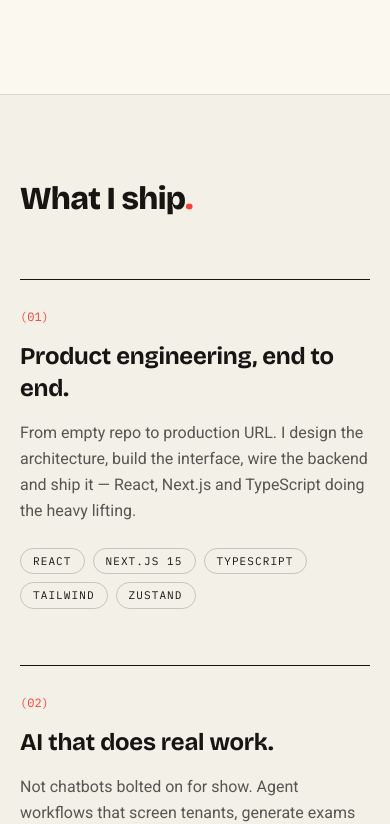
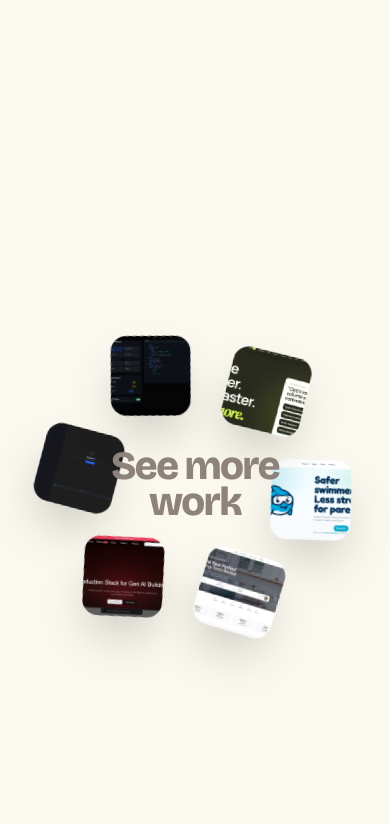
Before and after one commit to deepmroot/mandeep-portfolio, a React (Vite) app: page / in a window 390 px wide. Shown: the part 4708-5532 px from the top of the page. Built offline with nearby package versions, Linux system fonts and the light colour scheme.

Commit message:
Add See more work section: orbiting project tiles that rotate like clockwork and reverse with scroll direction, full-site black overlay crossfades in/out as you scroll through it

```diff
--- a/src/appart-theme/Portfolio.jsx
+++ b/src/appart-theme/Portfolio.jsx
@@ -77,6 +77,15 @@ const WORKS = [
     span: "md:col-span-2",
     aspect: "aspect-[21/9]",
   },
+];
+
+const SEE_MORE_ITEMS = [
+  { thumb: "/thumbs/becomeafish.jpg", tilt: -6 },
+  { thumb: "/thumbs/rentspace.jpg", tilt: 9 },
+  { thumb: "/thumbs/inferencesaver.jpg", tilt: -5 },
+  { thumb: "/thumbs/syntaxark.jpg", tilt: 7 },
+  { thumb: "/thumbs/promptline.jpg", tilt: -8 },
+  { thumb: "/thumbs/genericalternatives.jpg", tilt: 6 },
 ];
 
 const SHIPS = [
@@ -197,6 +206,11 @@ export default function Portfolio() {
   return (
     <MotionConfig reducedMotion="user">
       <main className="min-h-screen bg-[#fbf9ef] text-[#171412]">
+        <div
+          id="site-bg-overlay"
+          className="fixed inset-0 z-30 pointer-events-none bg-[#171412] opacity-0"
+          aria-hidden="true"
+        />
         <Header />
         <SideNav />
         <CornerName />
@@ -213,6 +227,7 @@ export default function Portfolio() {
         />
         <WorksIntro />
         <Works />
+        <SeeMoreWork />
         <Ships />
         <Kpis />
         <Contact />
@@ -815,6 +830,97 @@ function Works() {
   );
 }
 
+function SeeMoreWork() {
+  const ringRef = useRef(null);
+  const sectionRef = useRef(null);
+
+  useEffect(() => {
+    if (!ringRef.current) return undefined;
+    if (window.matchMedia("(prefers-reduced-motion: reduce)").matches) return undefined;
+
+    const tl = gsap.to(ringRef.current, {
+      rotation: 360,
+      duration: 50,
+      ease: "none",
+      repeat: -1,
+      transformOrigin: "50% 50%",
+    });
+
+    const st = ScrollTrigger.create({
+      trigger: ringRef.current,
+      start: "top bottom",
+      end: "bottom top",
+      onUpdate: (self) => {
+        tl.timeScale(self.direction === 1 ? 1 : -1);
+      },
+    });
+
+    return () => {
+      tl.kill();
+      st.kill();
+    };
+  }, []);
+
+  useEffect(() => {
+    if (!sectionRef.current) return undefined;
+    const overlay = document.getElementById("site-bg-overlay");
+    if (!overlay) return undefined;
+
+    const bgTrigger = ScrollTrigger.create({
+      trigger: sectionRef.current,
+      start: "top bottom",
+      end: "bottom top",
+      scrub: true,
+      onUpdate: (self) => {
+        const p = self.progress;
+        const t = p < 0.5 ? p / 0.5 : (1 - p) / 0.5;
+        overlay.style.opacity = String(Math.min(1, t));
+      },
+    });
+
+    return () => {
+      bgTrigger.kill();
+      overlay.style.opacity = "0";
+    };
+  }, []);
+
+  const angleStep = 360 / SEE_MORE_ITEMS.length;
+
+  return (
+    <section
+      ref={sectionRef}
+      data-dark-section
+      className="relative z-40 overflow-hidden min-h-[780px] sm:min-h-[900px] flex items-center"
+    >
+      <div className="relative z-10 mx-auto h-px w-px flex items-center justify-center">
+        <div ref={ringRef} className="absolute top-1/2 left-1/2">
+          {SEE_MORE_ITEMS.map((item, i) => {
+            const angle = angleStep * i;
+            return (
+              <div
+                key={item.thumb}
+                className="absolute w-20 h-20 sm:w-28 sm:h-28 md:w-32 md:h-32 rounded-2xl overflow-hidden shadow-2xl ring-1 ring-white/10"
+                style={{
+                  transform: `translate(-50%, -50%) rotate(${angle}deg) translate(min(30vw, 320px)) rotate(${-angle + item.tilt}deg)`,
+                }}
+              >
+                <img src={item.thumb} alt="" className="w-full h-full object-cover" />
+              </div>
+            );
+          })}
+        </div>
+        <h2
+          className={`${DISPLAY} relative z-10 text-center font-extrabold text-[#8e827c] text-[clamp(2.5rem,7vw,6rem)] leading-[0.9] tracking-[-0.04em] whitespace-nowrap`}
+        >
+          See more
+          <br />
+          work
+        </h2>
+      </div>
+    </section>
+  );
+}
+
 function Ships() {
   return (
     <section id="about" className="bg-[#f2f0e7] border-y border-[#171412]/10">
```
